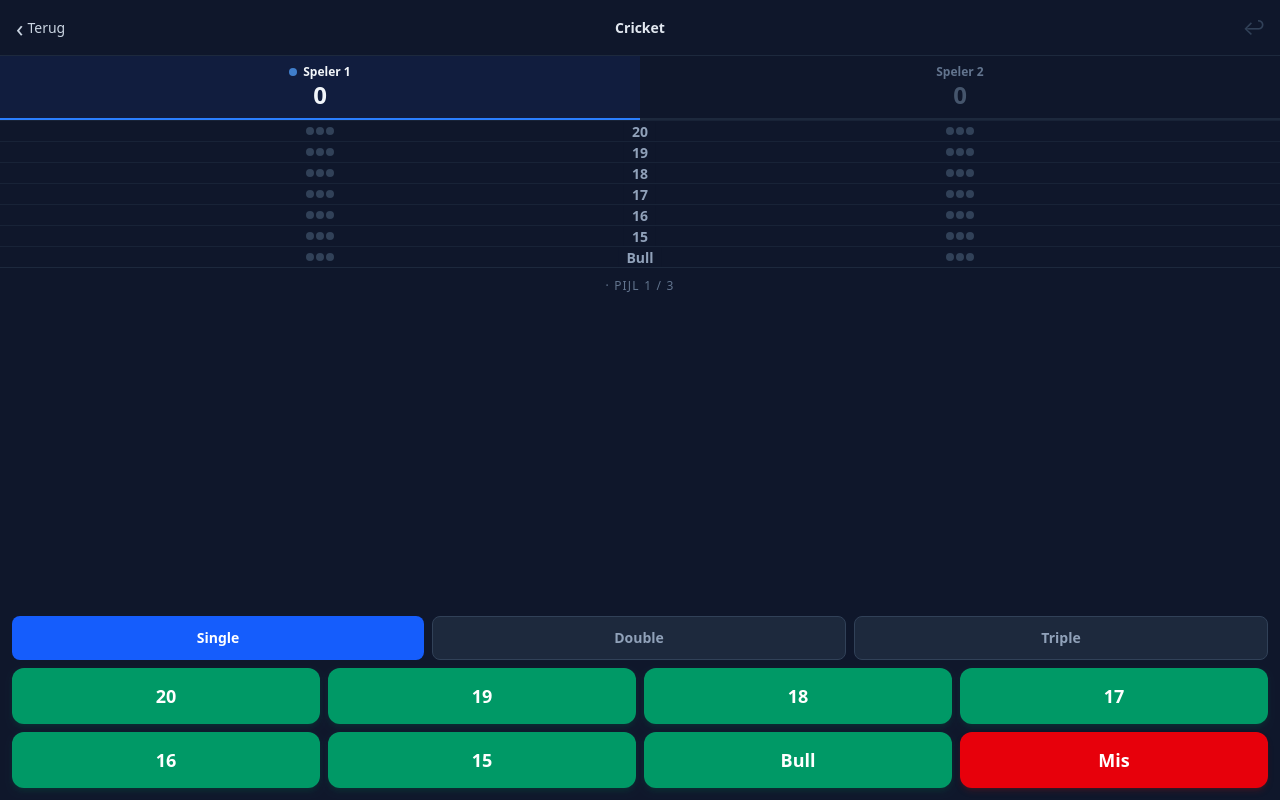
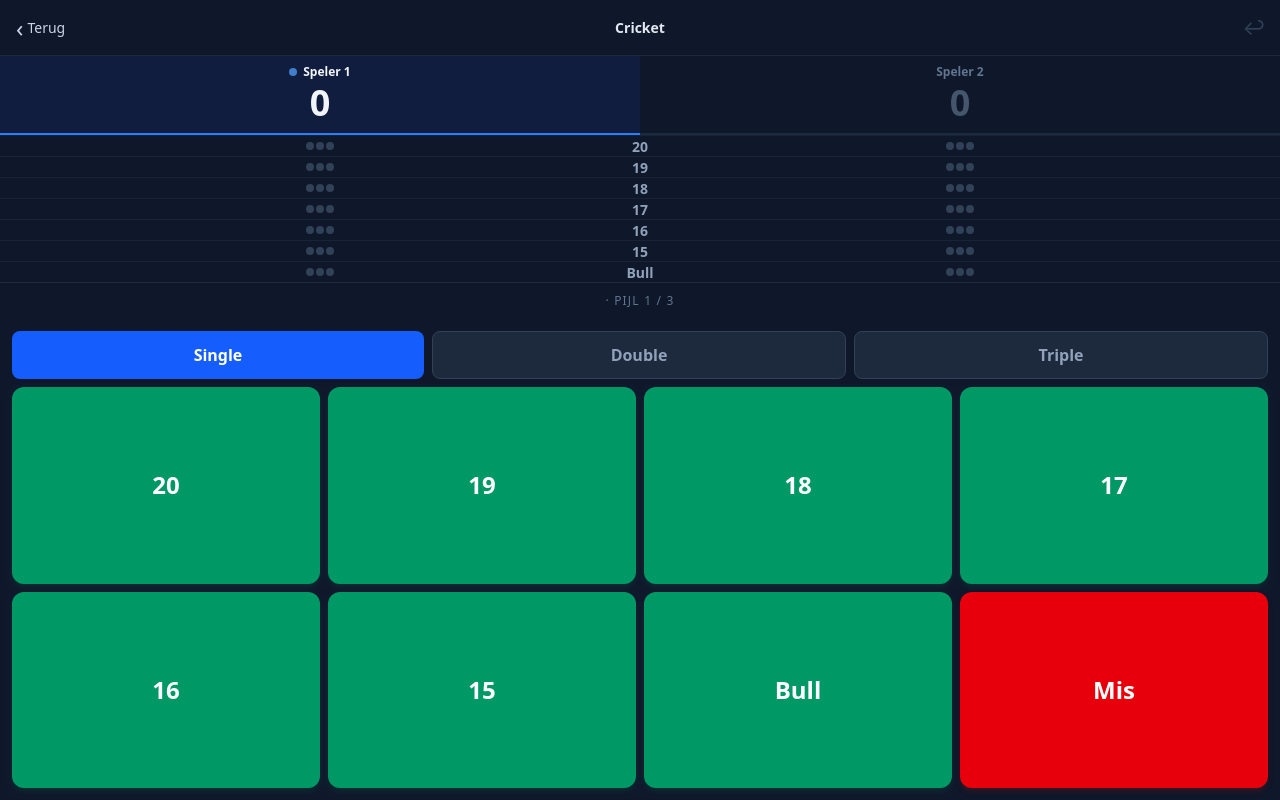
Before and after one commit to duukizaakbreedland/darts-app, a React (Vite) app: page /darts-app/training/cricket/play in a window 1280 px wide. Built offline with nearby package versions, Linux system fonts and the light colour scheme; no server answers.

Commit message:
Cricket + Checkout: grotere score en schermvullende knoppen (Shanghai-stijl)

```diff
--- a/src/screens/CheckoutScreen.tsx
+++ b/src/screens/CheckoutScreen.tsx
@@ -88,7 +88,7 @@ export function CheckoutScreen() {
       </div>
 
       {/* Target */}
-      <div className="flex-1 flex flex-col items-center justify-center gap-2">
+      <div className="flex flex-col items-center justify-center gap-2 py-5 border-b border-slate-800">
         <span className="text-xs text-slate-500 uppercase tracking-widest">
           {activeIsCpu ? 'Computer gooit…' : 'Gooi uit'}
         </span>
@@ -96,15 +96,15 @@ export function CheckoutScreen() {
         {hint && <div className="text-lg font-semibold text-slate-400 tracking-wide">{hint}</div>}
       </div>
 
-      {/* Invoer: geslaagd in 1/2/3 darts of mislukt */}
-      <div className={`p-3 flex flex-col gap-2 ${activeIsCpu ? 'opacity-40 pointer-events-none' : ''}`}>
+      {/* Invoer: geslaagd in 1/2/3 darts of mislukt — vult de resterende ruimte */}
+      <div className={`flex-1 p-3 flex flex-col gap-2 ${activeIsCpu ? 'opacity-40 pointer-events-none' : ''}`}>
         <span className="text-center text-xs text-slate-600 uppercase tracking-widest">In hoeveel darts?</span>
-        <div className="grid grid-cols-3 gap-2">
+        <div className="grid grid-cols-3 gap-3 flex-1">
           {[1, 2, 3].map(d => (
             <button
               key={d}
               onClick={() => game.result(d)}
-              className="h-16 rounded-xl bg-emerald-600 active:bg-emerald-700 text-white text-2xl font-bold shadow-lg shadow-emerald-900/30 transition-colors"
+              className="rounded-2xl bg-emerald-600 active:bg-emerald-700 text-white text-4xl font-bold shadow-lg shadow-emerald-900/30 transition-colors"
             >
               {d}
             </button>
@@ -112,7 +112,7 @@ export function CheckoutScreen() {
         </div>
         <button
           onClick={() => game.result(null)}
-          className="h-14 rounded-xl bg-red-600 active:bg-red-700 text-white text-lg font-bold shadow-lg shadow-red-900/30 transition-colors"
+          className="h-20 rounded-2xl bg-red-600 active:bg-red-700 text-white text-2xl font-bold shadow-lg shadow-red-900/30 transition-colors"
         >
           Niet gehaald
         </button>
--- a/src/screens/CricketScreen.tsx
+++ b/src/screens/CricketScreen.tsx
@@ -110,7 +110,7 @@ export function CricketScreen() {
                 </span>
               </div>
               {game.scoring && (
-                <div className={`text-2xl font-bold leading-tight ${active === i ? 'text-slate-100' : 'text-slate-600'}`}>
+                <div className={`text-4xl font-bold leading-tight ${active === i ? 'text-slate-100' : 'text-slate-600'}`}>
                   {game.scores[i]}
                 </div>
               )}
@@ -142,8 +142,8 @@ export function CricketScreen() {
         </span>
       </div>
 
-      {/* Invoer */}
-      <div className={`mt-auto flex flex-col gap-2 p-3 ${inputDisabled ? 'opacity-40 pointer-events-none' : ''}`}>
+      {/* Invoer — vult de resterende ruimte */}
+      <div className={`flex-1 flex flex-col gap-2 p-3 ${inputDisabled ? 'opacity-40 pointer-events-none' : ''}`}>
         {/* Multiplier */}
         <div className="flex gap-2">
           {[
@@ -154,7 +154,7 @@ export function CricketScreen() {
             <button
               key={m.v}
               onClick={() => setMult(m.v)}
-              className={`flex-1 h-11 rounded-lg text-sm font-bold transition-colors ${
+              className={`flex-1 h-12 rounded-lg text-base font-bold transition-colors ${
                 mult === m.v ? 'bg-blue-600 text-white' : 'bg-slate-800 border border-slate-700 text-slate-400'
               }`}
             >
@@ -163,20 +163,20 @@ export function CricketScreen() {
           ))}
         </div>
 
-        {/* Nummers */}
-        <div className="grid grid-cols-4 gap-2">
+        {/* Nummers — vullen de rest van het scherm */}
+        <div className="grid grid-cols-4 grid-rows-2 gap-2 flex-1">
           {CRICKET_NUMBERS.map((num, idx) => (
             <button
               key={num}
               onClick={() => hitNumber(idx)}
-              className="h-14 rounded-xl bg-emerald-600 active:bg-emerald-700 text-white text-lg font-bold shadow-md shadow-emerald-900/30 transition-colors"
+              className="rounded-xl bg-emerald-600 active:bg-emerald-700 text-white text-2xl font-bold shadow-md shadow-emerald-900/30 transition-colors"
             >
               {numLabel(num)}
             </button>
           ))}
           <button
             onClick={() => game.miss()}
-            className="h-14 rounded-xl bg-red-600 active:bg-red-700 text-white text-lg font-bold shadow-md shadow-red-900/30 transition-colors"
+            className="rounded-xl bg-red-600 active:bg-red-700 text-white text-2xl font-bold shadow-md shadow-red-900/30 transition-colors"
           >
             Mis
           </button>
```
